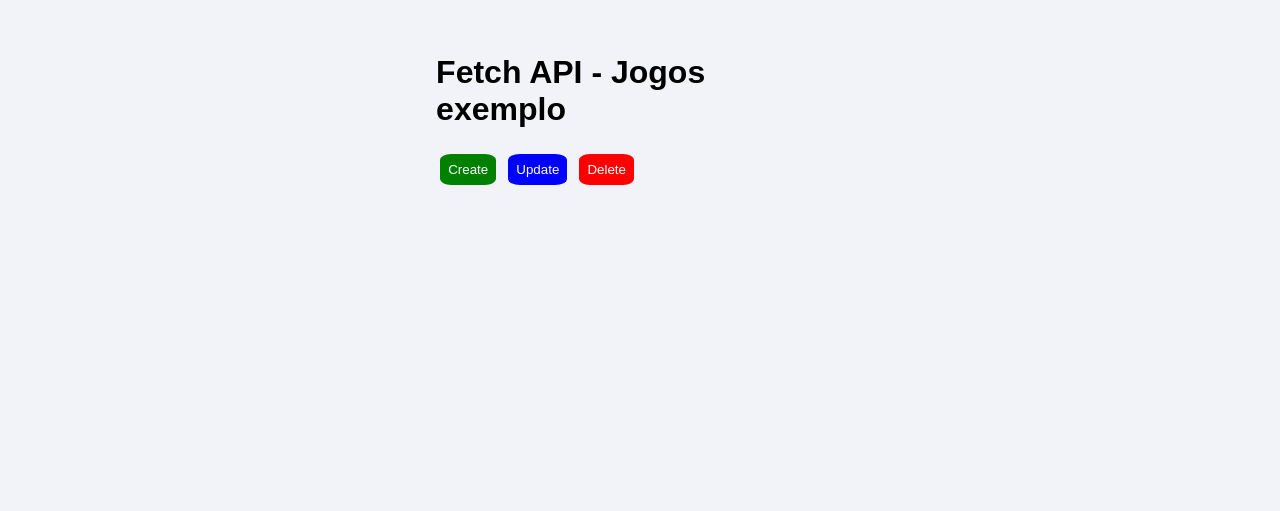
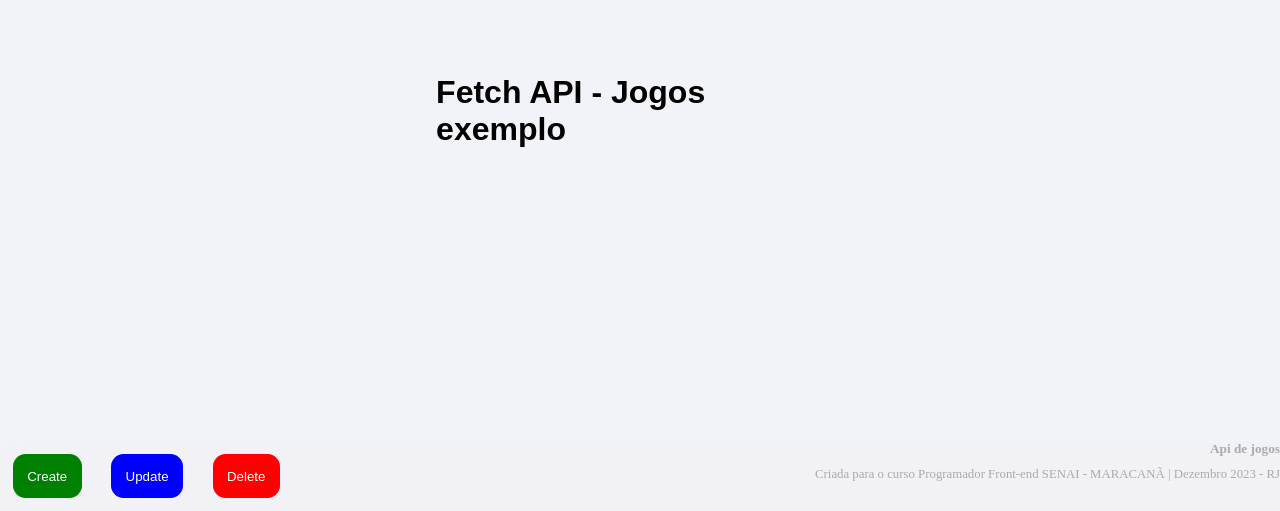
Before and after one commit to ART0015058/javascript, a website with bundled scripts: page games-api/index.html in a window 1280 px wide. Shown: the part 289-800 px from the top of the page. Built offline with nearby package versions, Linux system fonts and the light colour scheme; no server answers; a web font is replaced by a local one.

Commit message:
update de botões e posição

```diff
--- a/games-api/css/main.css
+++ b/games-api/css/main.css
@@ -102,59 +102,122 @@ i{
         transform: translate(25px, 26px) scale(.85);
 }
 
-.btn-success{
-    padding: .5rem;
+h1{
+    margin-right: 1%;
+    font-family: 'Montserrat', sans-serif;
+}
+
+.btn-base {
+    padding: .9rem;
+    border-radius: .8rem;
     border-style: none;
-    border-radius: 20%;
+    color: #fff;
+    font-family: 'Oswald', sans-serif;
+    font-weight: 200;
+    margin: 1%;
+    transition: background 0.3s ease, color 0.3s ease;
+}
+
+.btn-success {
+    background: green;
+}
+
+.btn-success:hover{
+    background: rgb(0, 63, 0);
+    opacity: 1;
+}
+
+/*.btn-success{
+    padding: 1rem;
+    border-style: none;
+    border-radius: 16px;
     color: #fff;
     font-family: 'Oswald', sans-serif;
     font-weight: 200;
     background: green;
     margin: 1%;
+    opacity: 1;
+}*/
+
+.btn-primary{
+    background: blue;
+    opacity: 1;
 }
 
-.btn-success:hover{
-    color: rgb(255, 255, 255);
-    background: rgb(0, 63, 0);
+.btn-primary:hover{
+    background: rgb(0, 0, 150);
+    opacity: 1;
 }
 
-.btn-primary{
-    padding: .5rem;
+/*.btn-primary{
+    padding: 1rem;
     border-style: none;
-    border-radius: 20%;
+    border-radius: 16px;
     color: #fff;
     font-family: 'Oswald', sans-serif;
     font-weight: 200;
     background: blue;
     margin: 1%;
+    opacity: 1;
+}*/
+
+.btn-danger{
+    background: red;
+    opacity: 1;
 }
 
-.btn-primary:hover{
-    color: rgb(255, 255, 255);
-    background: rgb(0, 0, 150);
+.btn-danger:hover{
+       background: rgb(150, 0, 0);
+       opacity: 1;
 }
 
-.btn-danger{
-    padding: .5rem;
+/*.btn-danger{
+    padding: 1rem;
     border-style: none;
-    border-radius: 20%;
+    border-radius: 16px;
     color: #fff;
     font-family: 'Oswald', sans-serif;
     font-weight: 200;
     background: red;
     margin: 1%;
+    opacity: 1;
+}*/
+
+.btn-fixed{
+    position: fixed;
+    bottom: 0;
+    left: 0;
+    width: 100%;
+    text-align: left;
+    justify-content: space-around;
+    z-index: 999;
 }
 
-.btn-danger:hover{
-    color: rgb(255, 255, 255);
-    background: rgb(150, 0, 0);
+.btn-position{
+    background: #f2f2f2;
+    opacity: .3;
+    position: fixed;
+    bottom: 0;
+    left: 0;
+    width: 100%;
+    text-align: left;
+    justify-content: space-around;
+    z-index: 990;
+    backdrop-filter: blur(10px);
 }
 
-h1{
-    margin-right: 1%;
-    font-family: 'Montserrat', sans-serif;
+.btn-position h5{
+    position: fixed;
+    bottom: 2rem;
+    right: 0;
 }
 
+.btn-position p{
+    position: fixed;
+    bottom: 1rem;
+    right: 0;
+    font-size: .8rem;
+}
 
 /*.fundo {
     background-color: rgb(230, 223, 211);
--- a/games-api/index.html
+++ b/games-api/index.html
@@ -9,23 +9,44 @@
     <link rel="stylesheet" href="https://cdnjs.cloudflare.com/ajax/libs/font-awesome/4.7.0/css/font-awesome.min.css">
 </head>
 <body>
+
+    <div class="btn-fixed">
+        <button id="btnCreate" class="btn-base btn-success">
+            Create
+        </button>
+        <button id="btnUpdate" class="btn-base btn-primary">
+            Update
+        </button>
+        <button id="btnDelete" class="btn-base btn-danger">
+            Delete
+        </button>
+    </div>
+    <div class="btn-position">
+        <button id="" class="btn-base btn-success">
+            Create
+        </button>
+        <button id="" class="btn-base btn-primary">
+            Update
+        </button>
+        <button id="" class="btn-base btn-danger">
+            Delete
+        </button>
+        <h5>Api de jogos</h5>
+        <p>
+            Criada para o curso Programador Front-end
+            SENAI - MARACANÃ | Dezembro 2023 - RJ
+        </p>
+    </div>
+
     <div>
         <h1>
             Fetch API - Jogos exemplo
         </h1>
-
-        <button id="btnCreate" class="btn-success">
-            Create
-        </button>
-        <button id="btnUpdate" class="btn-primary">
-            Update
-        </button>
-        <button id="btnDelete" class="btn-danger">
-            Delete
-        </button>
     </div>
 
     <div class="card-container" id="data-container"></div>
+
+
 
 
 
```
